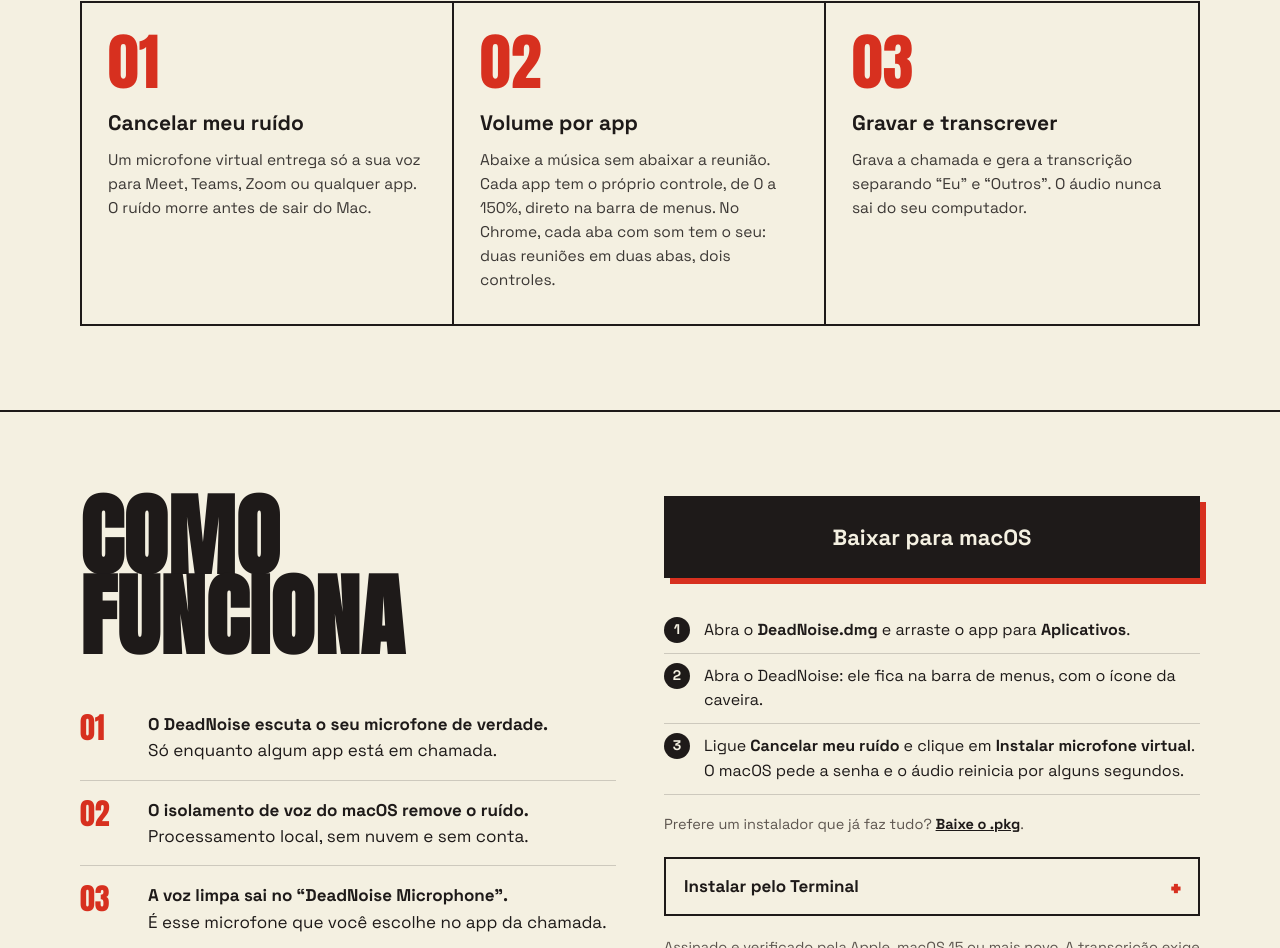
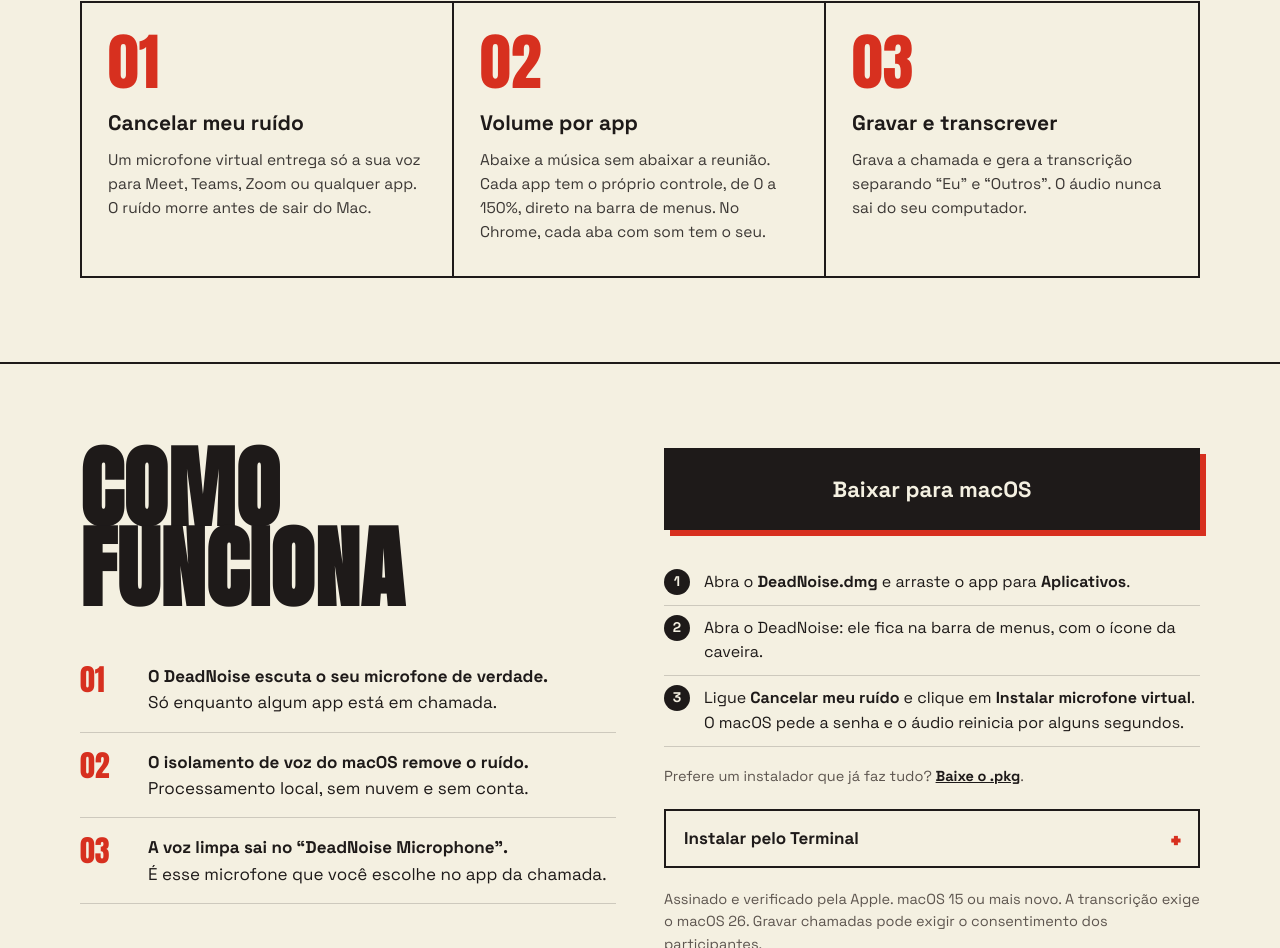
Before and after one commit to wellmota/deadnoise, a browser extension: page site/index.html in a window 1280 px wide. Shown: the part 1257-2205 px from the top of the page. Drawn offline with Linux system fonts and the light colour scheme.

Commit message:
Site: texto mais curto sobre volume por aba
Co-Authored-By: Claude Opus 5.5 <noreply@anthropic.com>

```diff
--- a/site/index.html
+++ b/site/index.html
@@ -115,7 +115,7 @@
         <article class="card">
           <div class="n">02</div>
           <h3>Volume por app</h3>
-          <p>Abaixe a música sem abaixar a reunião. Cada app tem o próprio controle, de 0 a 150%, direto na barra de menus. No Chrome, cada aba com som tem o seu: duas reuniões em duas abas, dois controles.</p>
+          <p>Abaixe a música sem abaixar a reunião. Cada app tem o próprio controle, de 0 a 150%, direto na barra de menus. No Chrome, cada aba com som tem o seu.</p>
         </article>
         <article class="card">
           <div class="n">03</div>
```
Also changed, not shown: site/en/index.html (+1 -1 lines).
